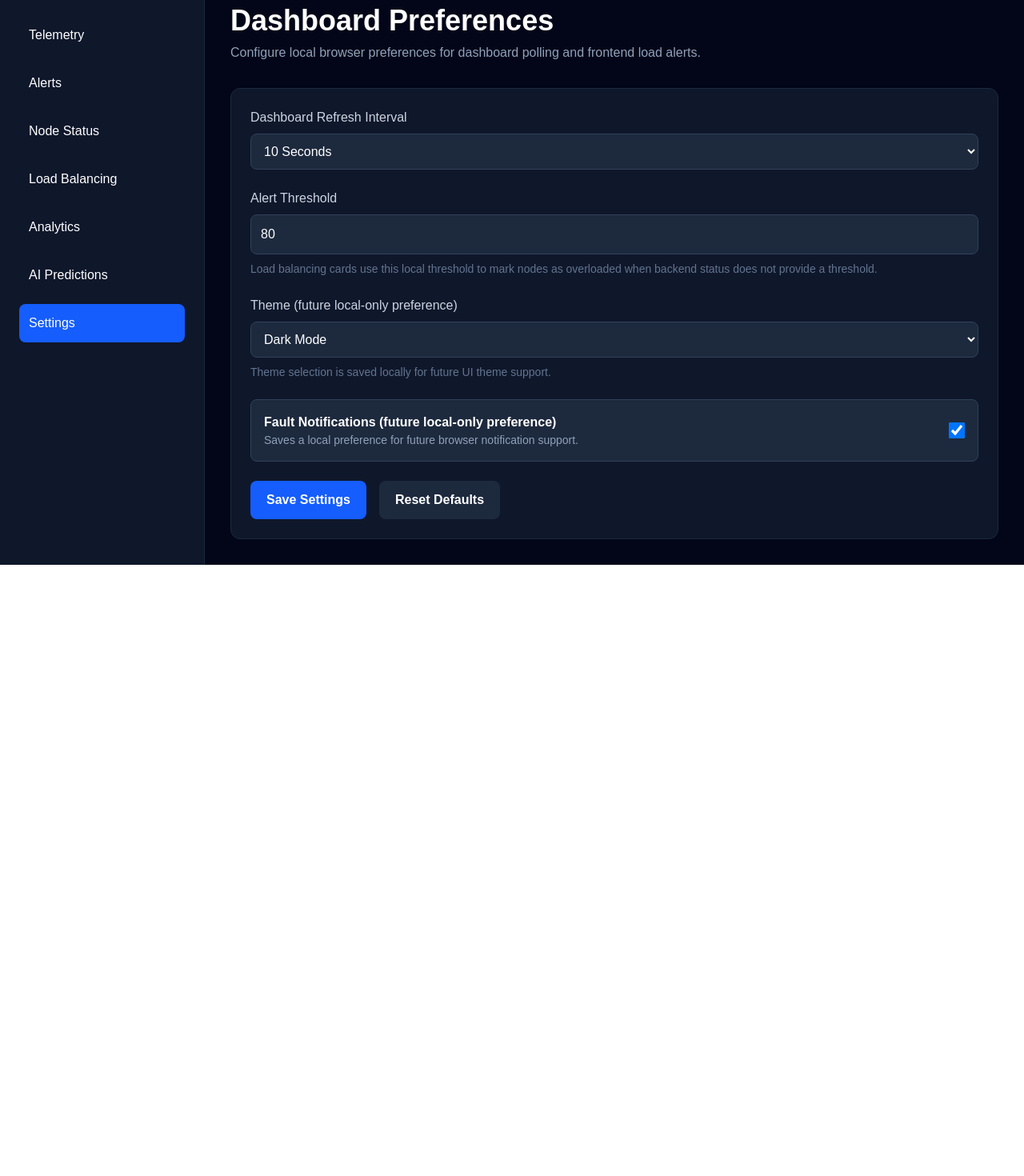
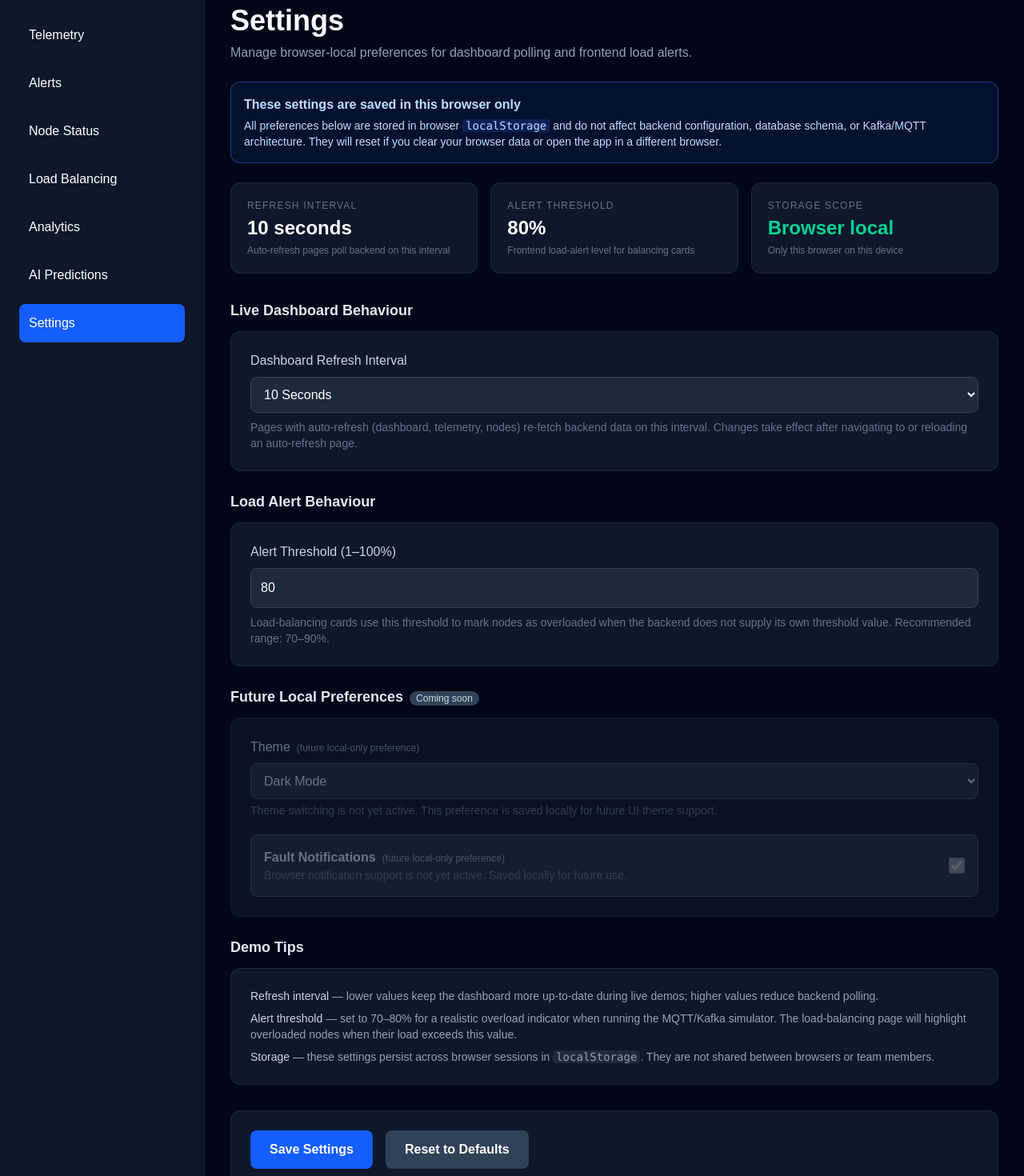
Before and after one commit to KambhampatiAdvaith/VENUS, a Next.js app in the folder frontend/: page /settings in a window 1280 px wide. Shown: the part 140-1610 px from the top of the page at 80% size. Before the commit the page ends 846 px from the top, so only its background shows below. Built offline with nearby package versions, Linux system fonts and the light colour scheme.

Commit message:
feat: improve Settings page UX with info banner, summary cards, sections, validation, and styled save feedback

```diff
--- a/frontend/app/settings/page.tsx
+++ b/frontend/app/settings/page.tsx
@@ -11,9 +11,24 @@ import {
 } from "../../services/settings";
 
 
+const REFRESH_INTERVAL_LABELS: Record<string, string> = {
+  "5": "5 seconds",
+  "10": "10 seconds",
+  "30": "30 seconds",
+  "60": "1 minute",
+};
+
+
+function clampAlertThreshold(value: number): number {
+  if (!Number.isFinite(value)) return defaultSettings.alertThreshold;
+  return Math.min(100, Math.max(1, Math.round(value)));
+}
+
+
 export default function Settings() {
   const [settings, setSettings] = useState<VenusSettings>(defaultSettings);
   const [savedMessage, setSavedMessage] = useState("");
+  const [savedIsWarning, setSavedIsWarning] = useState(false);
 
 
   useEffect(() => {
@@ -35,15 +50,20 @@ export default function Settings() {
     }));
 
     setSavedMessage("");
+    setSavedIsWarning(false);
   }
 
 
   function saveSettings() {
     const previousSettings = readSettings();
+    const clamped = clampAlertThreshold(settings.alertThreshold);
+    const settingsToSave: VenusSettings = { ...settings, alertThreshold: clamped };
 
-    localStorage.setItem(SETTINGS_STORAGE_KEY, JSON.stringify(settings));
+    setSettings(settingsToSave);
+    localStorage.setItem(SETTINGS_STORAGE_KEY, JSON.stringify(settingsToSave));
+    setSavedIsWarning(false);
 
-    if (previousSettings.refreshInterval !== settings.refreshInterval) {
+    if (previousSettings.refreshInterval !== settingsToSave.refreshInterval) {
       setSavedMessage(
         "Settings saved. Refresh interval changes apply after reloading or navigating to an auto-refresh page."
       );
@@ -59,6 +79,7 @@ export default function Settings() {
 
     setSettings(defaultSettings);
     localStorage.setItem(SETTINGS_STORAGE_KEY, JSON.stringify(defaultSettings));
+    setSavedIsWarning(false);
 
     if (previousSettings.refreshInterval !== defaultSettings.refreshInterval) {
       setSavedMessage(
@@ -71,6 +92,16 @@ export default function Settings() {
   }
 
 
+  const thresholdOutOfRange =
+    !Number.isFinite(settings.alertThreshold) ||
+    settings.alertThreshold < 1 ||
+    settings.alertThreshold > 100;
+
+  const refreshLabel =
+    REFRESH_INTERVAL_LABELS[settings.refreshInterval] ??
+    `${settings.refreshInterval}s`;
+
+
   return (
     <div className="flex min-h-screen bg-slate-950 text-white">
       <Sidebar />
@@ -79,16 +110,71 @@ export default function Settings() {
         <Navbar />
 
         <h1 className="text-4xl font-bold mb-2">
-          Dashboard Preferences
+          Settings
         </h1>
 
-        <p className="text-slate-400 mb-8">
-          Configure local browser preferences for dashboard polling and frontend load alerts.
+        <p className="text-slate-400 mb-6">
+          Manage browser-local preferences for dashboard polling and frontend load alerts.
         </p>
 
-        <div className="bg-slate-900 rounded-xl p-6 space-y-6 border border-slate-800">
-          <div>
-            <label className="block mb-2 text-slate-300">
+        {/* Local-only info banner */}
+        <div className="mb-6 rounded-xl border border-blue-500/40 bg-blue-500/10 p-4 text-blue-200">
+          <p className="font-semibold">
+            These settings are saved in this browser only
+          </p>
+          <p className="text-sm mt-1">
+            All preferences below are stored in browser <code className="font-mono bg-blue-900/40 px-1 rounded">localStorage</code> and do not affect backend configuration, database schema, or Kafka/MQTT architecture.
+            They will reset if you clear your browser data or open the app in a different browser.
+          </p>
+        </div>
+
+        {/* Current settings summary cards */}
+        <div className="grid grid-cols-1 sm:grid-cols-3 gap-4 mb-8">
+          <div className="bg-slate-900 rounded-xl p-5 border border-slate-800">
+            <p className="text-xs uppercase tracking-widest text-slate-500 mb-1">
+              Refresh Interval
+            </p>
+            <p className="text-2xl font-bold text-white">
+              {refreshLabel}
+            </p>
+            <p className="text-slate-500 text-xs mt-1">
+              Auto-refresh pages poll backend on this interval
+            </p>
+          </div>
+
+          <div className="bg-slate-900 rounded-xl p-5 border border-slate-800">
+            <p className="text-xs uppercase tracking-widest text-slate-500 mb-1">
+              Alert Threshold
+            </p>
+            <p className="text-2xl font-bold text-white">
+              {settings.alertThreshold}%
+            </p>
+            <p className="text-slate-500 text-xs mt-1">
+              Frontend load-alert level for balancing cards
+            </p>
+          </div>
+
+          <div className="bg-slate-900 rounded-xl p-5 border border-slate-800">
+            <p className="text-xs uppercase tracking-widest text-slate-500 mb-1">
+              Storage Scope
+            </p>
+            <p className="text-2xl font-bold text-emerald-400">
+              Browser local
+            </p>
+            <p className="text-slate-500 text-xs mt-1">
+              Only this browser on this device
+            </p>
+          </div>
+        </div>
+
+        {/* Section 1 — Live dashboard behaviour */}
+        <section className="mb-6">
+          <h2 className="text-lg font-semibold text-slate-200 mb-3">
+            Live Dashboard Behaviour
+          </h2>
+
+          <div className="bg-slate-900 rounded-xl p-6 border border-slate-800 space-y-2">
+            <label className="block text-slate-300 font-medium">
               Dashboard Refresh Interval
             </label>
 
@@ -97,29 +183,29 @@ export default function Settings() {
               onChange={(event) =>
                 updateSetting("refreshInterval", event.target.value)
               }
-              className="w-full bg-slate-800 p-3 rounded-lg border border-slate-700"
+              className="w-full bg-slate-800 p-3 rounded-lg border border-slate-700 text-white"
             >
-              <option value="5">
-                5 Seconds
-              </option>
+              <option value="5">5 Seconds</option>
+              <option value="10">10 Seconds</option>
+              <option value="30">30 Seconds</option>
+              <option value="60">1 Minute</option>
+            </select>
 
-              <option value="10">
-                10 Seconds
-              </option>
+            <p className="text-slate-500 text-sm">
+              Pages with auto-refresh (dashboard, telemetry, nodes) re-fetch backend data on this interval. Changes take effect after navigating to or reloading an auto-refresh page.
+            </p>
+          </div>
+        </section>
 
-              <option value="30">
-                30 Seconds
-              </option>
+        {/* Section 2 — Load alert behaviour */}
+        <section className="mb-6">
+          <h2 className="text-lg font-semibold text-slate-200 mb-3">
+            Load Alert Behaviour
+          </h2>
 
-              <option value="60">
-                1 Minute
-              </option>
-            </select>
-          </div>
-
-          <div>
-            <label className="block mb-2 text-slate-300">
-              Alert Threshold
+          <div className="bg-slate-900 rounded-xl p-6 border border-slate-800 space-y-2">
+            <label className="block text-slate-300 font-medium">
+              Alert Threshold (1–100%)
             </label>
 
             <input
@@ -130,17 +216,39 @@ export default function Settings() {
               onChange={(event) =>
                 updateSetting("alertThreshold", Number(event.target.value))
               }
-              className="w-full bg-slate-800 p-3 rounded-lg border border-slate-700"
+              className={`w-full bg-slate-800 p-3 rounded-lg border text-white ${
+                thresholdOutOfRange ? "border-yellow-500" : "border-slate-700"
+              }`}
             />
 
-            <p className="text-slate-500 text-sm mt-2">
-              Load balancing cards use this local threshold to mark nodes as overloaded when backend status does not provide a threshold.
+            {thresholdOutOfRange && (
+              <div className="rounded-lg border border-yellow-500/40 bg-yellow-500/10 p-3 text-yellow-200 text-sm">
+                Value must be between 1 and 100. It will be clamped to the valid range when saved.
+              </div>
+            )}
+
+            <p className="text-slate-500 text-sm">
+              Load-balancing cards use this threshold to mark nodes as overloaded when the backend does not supply its own threshold value. Recommended range: 70–90%.
             </p>
           </div>
+        </section>
 
+        {/* Section 3 — Future local preferences */}
+        <section className="mb-6">
+          <h2 className="text-lg font-semibold text-slate-200 mb-3">
+            Future Local Preferences
+            <span className="ml-2 text-xs font-normal bg-slate-700 text-slate-300 px-2 py-0.5 rounded-full">
+              Coming soon
+            </span>
+          </h2>
+
+          <div className="bg-slate-900 rounded-xl p-6 border border-slate-800 space-y-5 opacity-70">
             <div>
-            <label className="block mb-2 text-slate-300">
-              Theme (future local-only preference)
+              <label className="block text-slate-400 font-medium mb-2">
+                Theme
+                <span className="ml-2 text-xs font-normal text-slate-500">
+                  (future local-only preference)
+                </span>
               </label>
 
               <select
@@ -148,26 +256,27 @@ export default function Settings() {
                 onChange={(event) =>
                   updateSetting("theme", event.target.value)
                 }
-              className="w-full bg-slate-800 p-3 rounded-lg border border-slate-700"
+                disabled
+                className="w-full bg-slate-800 p-3 rounded-lg border border-slate-700 text-slate-400 cursor-not-allowed"
               >
-              <option value="dark">
-                Dark Mode
-              </option>
+                <option value="dark">Dark Mode</option>
               </select>
 
-            <p className="text-slate-500 text-sm mt-2">
-              Theme selection is saved locally for future UI theme support.
+              <p className="text-slate-600 text-sm mt-1">
+                Theme switching is not yet active. This preference is saved locally for future UI theme support.
               </p>
             </div>
 
             <div className="flex items-center justify-between bg-slate-800 p-4 rounded-lg border border-slate-700">
               <div>
-              <h2 className="font-semibold">
-                Fault Notifications (future local-only preference)
-              </h2>
-
-              <p className="text-slate-400 text-sm">
-                Saves a local preference for future browser notification support.
+                <p className="font-semibold text-slate-400">
+                  Fault Notifications
+                  <span className="ml-2 text-xs font-normal text-slate-500">
+                    (future local-only preference)
+                  </span>
+                </p>
+                <p className="text-slate-600 text-sm">
+                  Browser notification support is not yet active. Saved locally for future use.
                 </p>
               </div>
 
@@ -177,30 +286,63 @@ export default function Settings() {
                 onChange={(event) =>
                   updateSetting("notificationsEnabled", event.target.checked)
                 }
-              className="w-5 h-5"
+                disabled
+                className="w-5 h-5 cursor-not-allowed opacity-50"
               />
             </div>
+          </div>
+        </section>
 
-          <div className="flex gap-4">
+        {/* Section 4 — Demo tips */}
+        <section className="mb-8">
+          <h2 className="text-lg font-semibold text-slate-200 mb-3">
+            Demo Tips
+          </h2>
+
+          <div className="bg-slate-900 rounded-xl p-6 border border-slate-800 text-slate-400 text-sm space-y-2">
+            <p>
+              <span className="text-slate-300 font-medium">Refresh interval</span> — lower values keep the dashboard more up-to-date during live demos; higher values reduce backend polling.
+            </p>
+            <p>
+              <span className="text-slate-300 font-medium">Alert threshold</span> — set to 70–80% for a realistic overload indicator when running the MQTT/Kafka simulator. The load-balancing page will highlight overloaded nodes when their load exceeds this value.
+            </p>
+            <p>
+              <span className="text-slate-300 font-medium">Storage</span> — these settings persist across browser sessions in <code className="font-mono bg-slate-800 px-1 rounded">localStorage</code>. They are not shared between browsers or team members.
+            </p>
+          </div>
+        </section>
+
+        {/* Save / reset actions and feedback banner */}
+        <div className="bg-slate-900 rounded-xl p-6 border border-slate-800 space-y-4">
+          <div className="flex flex-wrap gap-4">
             <button
               onClick={saveSettings}
-              className="bg-blue-600 hover:bg-blue-700 px-5 py-3 rounded-lg font-semibold transition"
+              className="bg-blue-600 hover:bg-blue-700 px-6 py-3 rounded-lg font-semibold transition"
             >
               Save Settings
             </button>
 
             <button
               onClick={resetSettings}
-              className="bg-slate-800 hover:bg-slate-700 px-5 py-3 rounded-lg font-semibold transition"
+              className="bg-slate-700 hover:bg-slate-600 px-6 py-3 rounded-lg font-semibold transition"
             >
-              Reset Defaults
+              Reset to Defaults
             </button>
           </div>
 
           {savedMessage && (
-            <p className="text-green-400">
-              {savedMessage}
+            <div
+              className={`rounded-xl border p-4 text-sm ${
+                savedIsWarning
+                  ? "border-yellow-500/40 bg-yellow-500/10 text-yellow-200"
+                  : "border-emerald-500/30 bg-emerald-500/10 text-emerald-200"
+              }`}
+            >
+              <p className="font-semibold">
+                {savedIsWarning ? "Notice" : "Saved"}
               </p>
+              <p className="mt-1">{savedMessage}</p>
+            </div>
           )}
         </div>
       </main>
```
Lines whose indentation alone changed are shown as unchanged.
